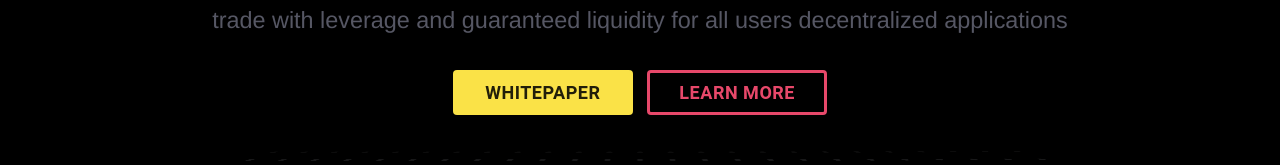
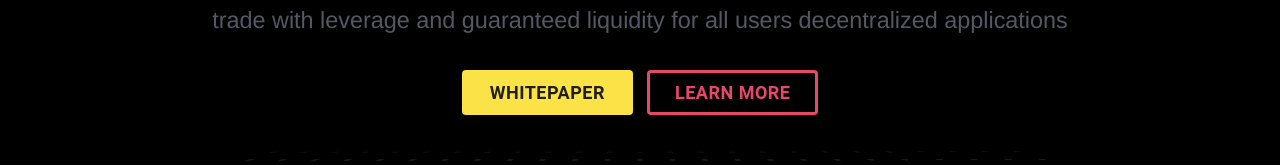
Before and after one commit to tzuchaine/derify-protocol, a Next.js app: page /Home/Banner in a window 1280 px wide. Shown: the part 367-532 px from the top of the page. Built offline with nearby package versions, Linux system fonts and the light colour scheme.

Commit message:
Update Button.module.scss

```diff
--- a/common/components/Button.module.scss
+++ b/common/components/Button.module.scss
@@ -68,7 +68,7 @@ $button-radius: 4px;
   }
 
   &.size-large {
-    width: 20rem;
+    width: 19rem;
     min-width: 7.2rem;
     height: 5rem;
     line-height: 5rem;
```
